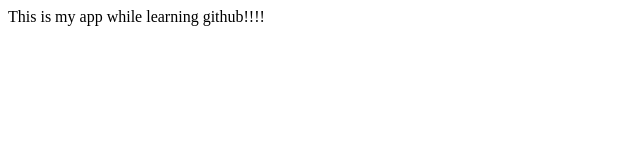
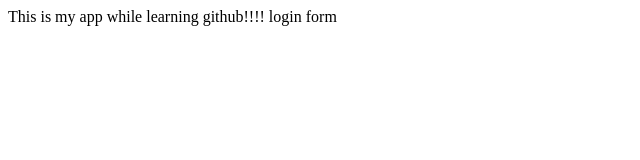
Before and after one commit to NeupaneK/first-repo, a plain HTML site: page index.html in a window 1280 px wide. Shown: the full height of the page, 0-640 px from the left. Drawn offline with Linux system fonts and the light colour scheme.

Commit message:
log in form

```diff
--- a/index.html
+++ b/index.html
@@ -3,7 +3,9 @@
 <head>
   <title> My App  </title>
 
-<body> This is my app while learning github!!!!</body>
+<body> This is my app while learning github!!!!
+login form
+</body>
 
 </head>
 </html>
```
